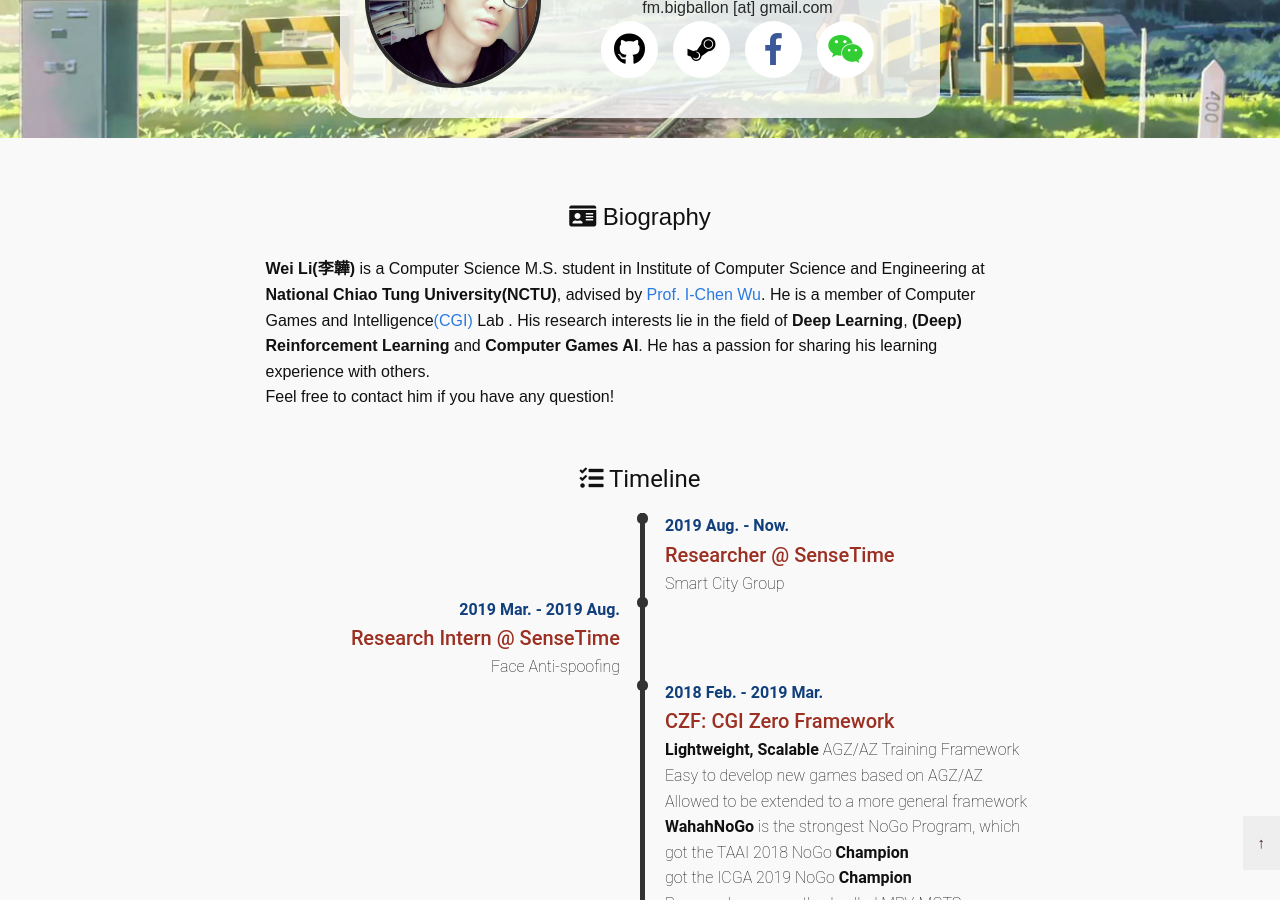
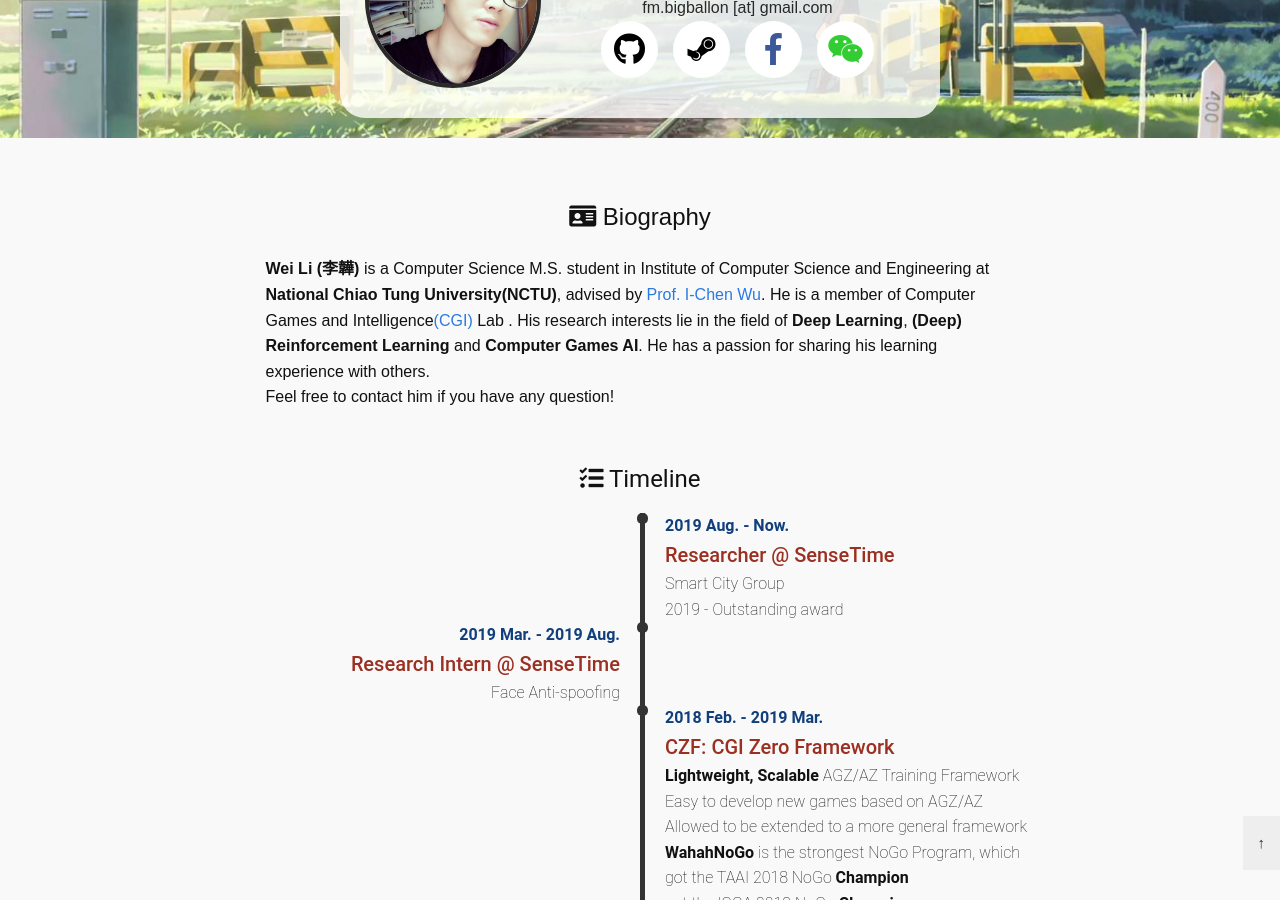
Before and after one commit to BIGBALLON/bigballon.github.io, a Jekyll site: the page built from index.html, in a window 1280 px wide and 900 px high, scrolled down 242 px. Built offline with Jekyll 4.4.1, drawn with Linux system fonts in a browser that asks for light colours; nearby versions of some CDN libraries.

```diff
--- a/_data/bio.yml
+++ b/_data/bio.yml
@@ -6,7 +6,7 @@ deep_pic:   /images/self-portrait/deep-me.jpg
 normal:
   date:     "Sept. 2016"
   title:    ""
-  content:  "<strong>Wei Li(李韡)</strong> is a Computer Science M.S. student in  Institute of Computer Science and Engineering  at <strong>National Chiao Tung University(NCTU)</strong>, advised by <a href='http://aigames.nctu.edu.tw/~icwu/'>Prof. I-Chen Wu</a>. He is a member of Computer Games and Intelligence<a href='http://www.aigames.nctu.edu.tw/'>(CGI)</a> Lab . His research interests lie in the field of <strong>Deep Learning</strong>, <strong>(Deep) Reinforcement Learning</strong> and <strong>Computer Games AI</strong>. He has a passion for sharing his learning experience with others. </br>Feel free to contact him if you have any question! "
+  content:  "<strong>Wei Li (李韡)</strong> is a Computer Science M.S. student in  Institute of Computer Science and Engineering  at <strong>National Chiao Tung University(NCTU)</strong>, advised by <a href='http://aigames.nctu.edu.tw/~icwu/'>Prof. I-Chen Wu</a>. He is a member of Computer Games and Intelligence<a href='http://www.aigames.nctu.edu.tw/'>(CGI)</a> Lab . His research interests lie in the field of <strong>Deep Learning</strong>, <strong>(Deep) Reinforcement Learning</strong> and <strong>Computer Games AI</strong>. He has a passion for sharing his learning experience with others. </br>Feel free to contact him if you have any question! "
 short:
   date:
   title:  "Just for fun."
--- a/_data/experiences.yml
+++ b/_data/experiences.yml
@@ -1,6 +1,6 @@
 - date:  "2019 Aug. - Now."
   title: "Researcher @ SenseTime"
-  desc:  "Smart City Group"
+  desc:  "Smart City Group</br>2019 - Outstanding award"
   host:  false
   brief: true
 - date:  "2019 Mar. - 2019 Aug."
@@ -10,7 +10,7 @@
   brief: true
 - date:  "2018 Feb. - 2019 Mar."
   title: "CZF: CGI Zero Framework"
-  desc:  "<b>Lightweight, Scalable</b> AGZ/AZ Training Framework</br>Easy to develop new games based on AGZ/AZ</br>Allowed to be extended to a more general framework</br><b>WahahNoGo</b> is the strongest NoGo Program, which</br>got the TAAI 2018 NoGo <b>Champion</b></br>got the ICGA 2019 NoGo <b>Champion</b><br>Proposed a new method called MPV-MCTS<br>Paper (<b>Multiple Policy Value Monte Carlo Tree Search</b>) was accepted to <b>IJCAI 2019</b><br>Material: [<a href='https://github.com/BIGBALLON/bigballon.github.io/files/3309768/thesis_a-software-framework-for-alphazero-like-applications.pdf'>slide</a>] [<a href='https://arxiv.org/abs/1905.13521'>paper</a>]"
+  desc:  "<b>Lightweight, Scalable</b> AGZ/AZ Training Framework</br>Easy to develop new games based on AGZ/AZ</br>Allowed to be extended to a more general framework</br><b>WahahNoGo</b> is the strongest NoGo Program, which</br>got the TAAI 2018 NoGo <b>Champion</b></br>got the ICGA 2019 NoGo <b>Champion</b><br>Proposed a new method called MPV-MCTS<br>Paper (<b>Multiple Policy Value Monte Carlo Tree Search</b>) was accepted to <b>IJCAI 2019</b><br>Material: [<a href='https://github.com/BIGBALLON/bigballon.github.io/files/3309768/thesis_a-software-framework-for-alphazero-like-applications.pdf'>slide</a>] [<a href='https://www.ijcai.org/Proceedings/2019/0653.pdf'>paper</a>]"
   host:
     name: "<a href='http://aigames.nctu.edu.tw/~icwu/'>Prof. I-Chen Wu</a>"
     role: "Supervisor"
```
Also changed, not shown: Gemfile.lock.
